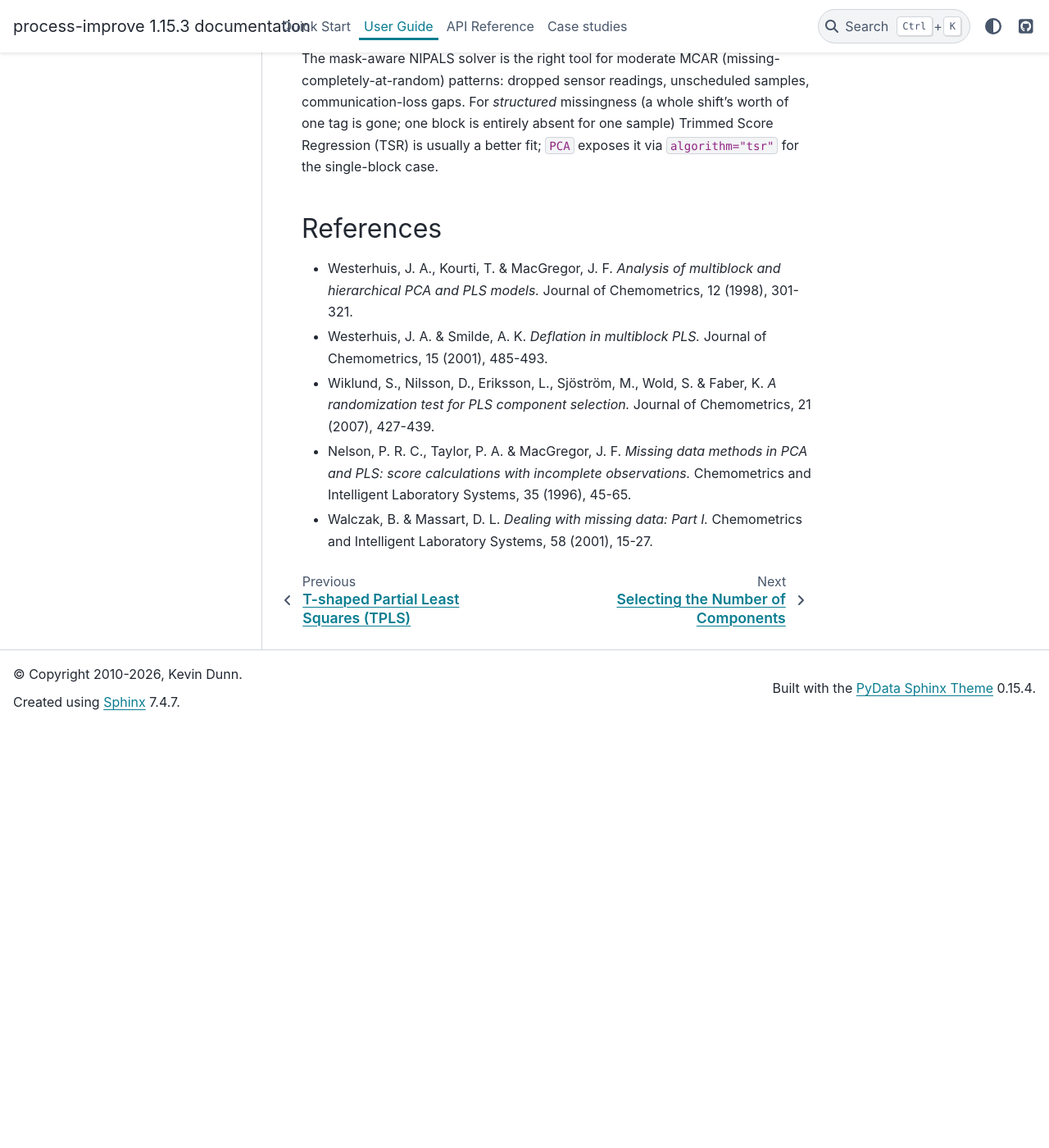
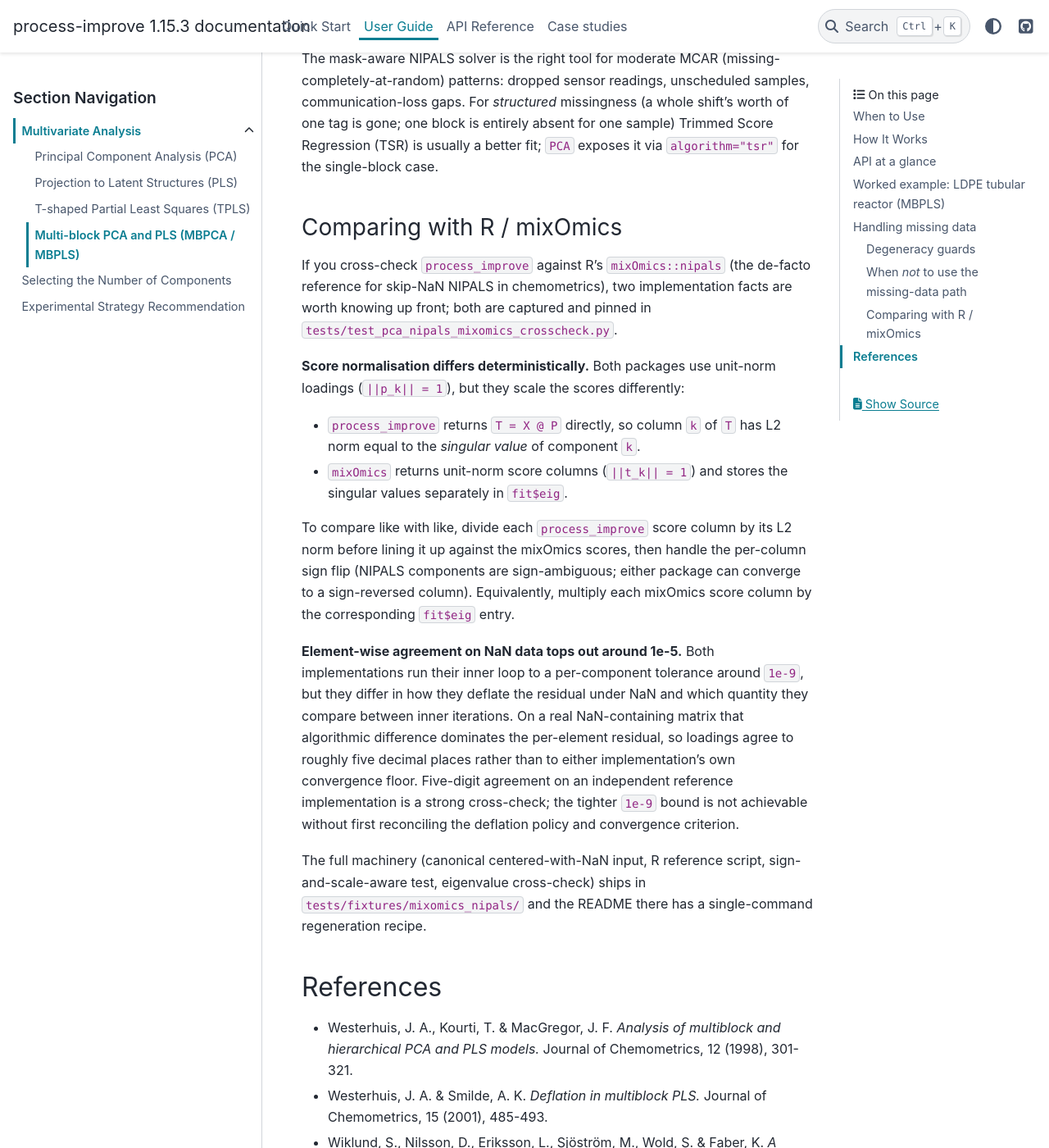
Before and after one commit to kgdunn/process-improve, a Sphinx documentation site: the page built from docs/user_guide/multiblock.rst, in a window 1280 px wide and 1400 px high, scrolled down 4587 px. Shown: the whole window at 82% size. Built offline with Sphinx 7.4.7 and the PyData theme 0.15.4, drawn with Linux system fonts in a browser that asks for light colours; before the commit the page ends 5473 px from its top, so only the background shows below that.

Commit message:
Docs: add 'Comparing with R / mixOmics' subsection to multiblock guide
Captures the two interop facts that the #143 cross-check turned up,
for users who run process_improve and R/mixOmics side-by-side:

1. Score normalisation differs deterministically. process_improve
   returns T = X @ P (score-column L2 norm = singular value);
   mixOmics returns unit-norm score columns and stores singular
   values separately in fit$eig. Cross-checks must either unit-norm
   the process_improve scores before comparing, or multiply the
   mixOmics scores by fit$eig.

2. Element-wise agreement on NaN data tops out around 1e-5, not
   ~1e-9. Both inner loops converge to ~1e-9, but the deflation
   policy and the inner-loop monitor quantity differ between
   implementations; that algorithmic difference dominates the
   per-element residual on a real NaN-containing matrix.

Cross-links to tests/fixtures/mixomics_nipals/ where the full
canonical-input + R reference script + sign-and-scale-aware test
machinery already ships.

```diff
--- a/docs/user_guide/multiblock.rst
+++ b/docs/user_guide/multiblock.rst
@@ -209,6 +209,48 @@ entirely absent for one sample) Trimmed Score Regression (TSR) is
 usually a better fit; ``PCA`` exposes it via ``algorithm="tsr"`` for
 the single-block case.
 
+Comparing with R / mixOmics
+~~~~~~~~~~~~~~~~~~~~~~~~~~~
+
+If you cross-check ``process_improve`` against R's ``mixOmics::nipals``
+(the de-facto reference for skip-NaN NIPALS in chemometrics), two
+implementation facts are worth knowing up front; both are captured
+and pinned in ``tests/test_pca_nipals_mixomics_crosscheck.py``.
+
+**Score normalisation differs deterministically.** Both packages use
+unit-norm loadings (``||p_k|| = 1``), but they scale the scores
+differently:
+
+- ``process_improve`` returns ``T = X @ P`` directly, so column ``k``
+  of ``T`` has L2 norm equal to the *singular value* of component
+  ``k``.
+- ``mixOmics`` returns unit-norm score columns (``||t_k|| = 1``) and
+  stores the singular values separately in ``fit$eig``.
+
+To compare like with like, divide each ``process_improve`` score
+column by its L2 norm before lining it up against the mixOmics
+scores, then handle the per-column sign flip (NIPALS components are
+sign-ambiguous; either package can converge to a sign-reversed
+column). Equivalently, multiply each mixOmics score column by the
+corresponding ``fit$eig`` entry.
+
+**Element-wise agreement on NaN data tops out around 1e-5.** Both
+implementations run their inner loop to a per-component tolerance
+around ``1e-9``, but they differ in how they deflate the residual
+under NaN and which quantity they compare between inner iterations.
+On a real NaN-containing matrix that algorithmic difference dominates
+the per-element residual, so loadings agree to roughly five decimal
+places rather than to either implementation's own convergence floor.
+Five-digit agreement on an independent reference implementation is a
+strong cross-check; the tighter ``1e-9`` bound is not achievable
+without first reconciling the deflation policy and convergence
+criterion.
+
+The full machinery (canonical centered-with-NaN input, R reference
+script, sign-and-scale-aware test, eigenvalue cross-check) ships in
+``tests/fixtures/mixomics_nipals/`` and the README there has a
+single-command regeneration recipe.
+
 References
 ----------
 
```
